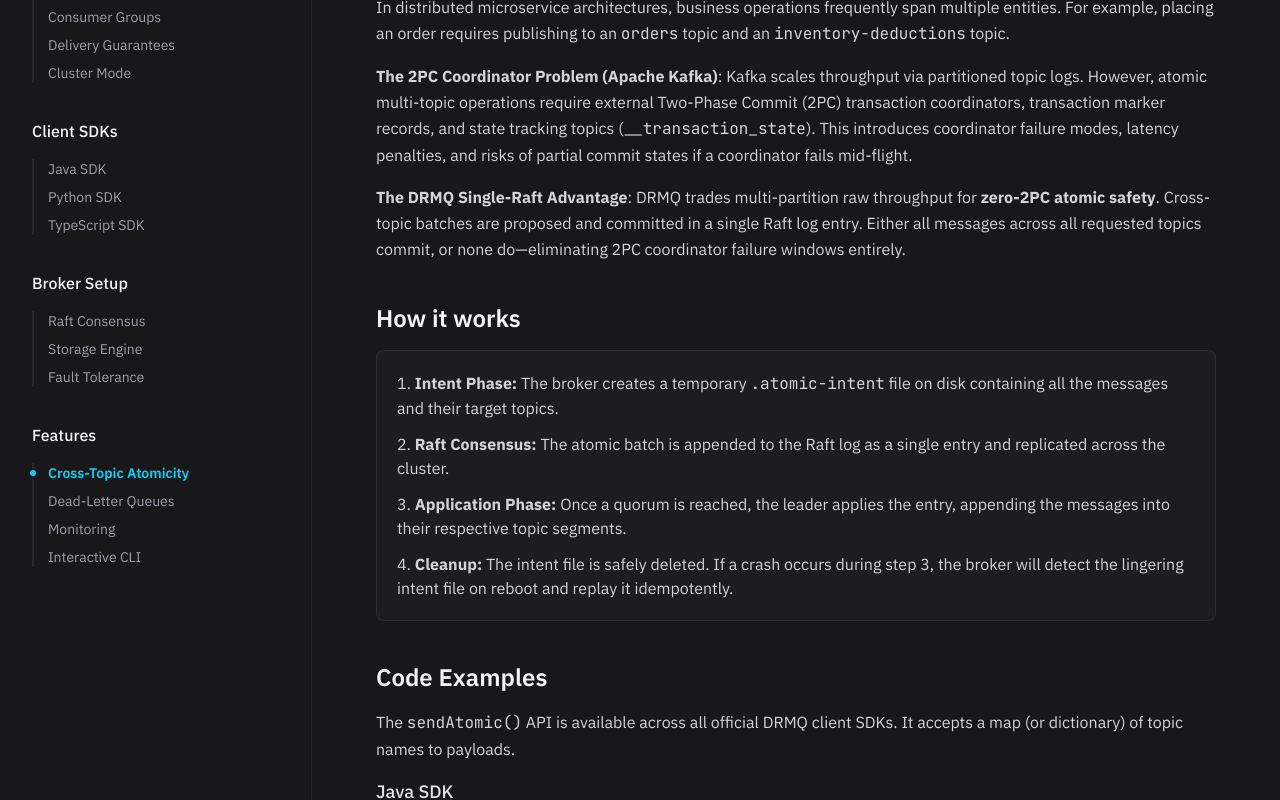
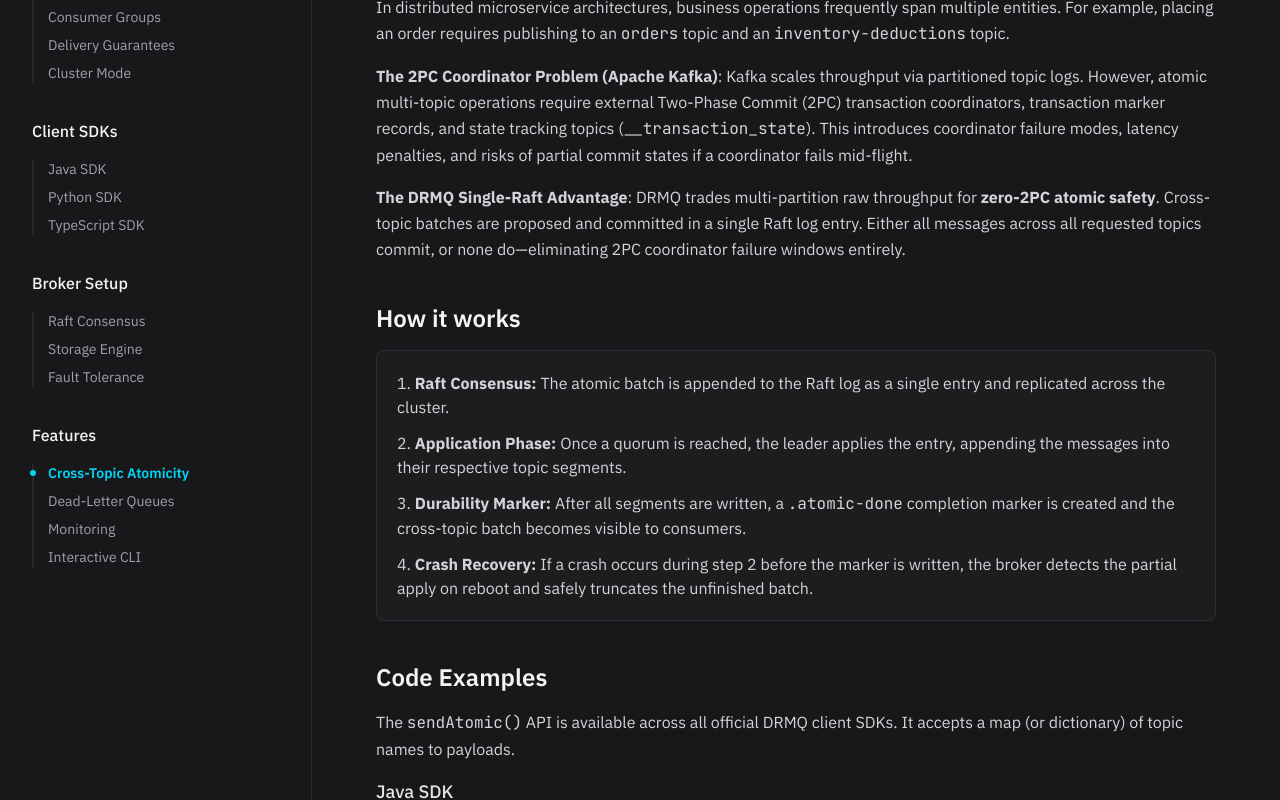
Before and after one commit to samuel025/Drmq-web, a React (Vite) app: page /#/docs/atomicity in a window 1280 px wide. Shown: the part 394-1194 px from the top of the page. Built offline with nearby package versions, Linux system fonts and the light colour scheme.

Commit message:
docs: replace atomic intent file mechanism with completion marker logic for cross-topic batches

```diff
--- a/src/pages/Architecture.tsx
+++ b/src/pages/Architecture.tsx
@@ -41,7 +41,7 @@
             separate binary-encoded file to persist Raft log entries. Consumer group offsets
             are also persisted inside the Raft log as CommitOffsetCommand entries, giving them
             the same durability guarantee as messages.
-            It also handles **Cross-Topic Atomic Batches** by staging writes into a `.atomic-intent` file to guarantee crash consistency across multiple topics.
+            It also handles **Cross-Topic Atomic Batches** by deferring consumer visibility until a `.atomic-done` completion marker is written, guaranteeing crash consistency and read isolation.
           </p>
         </div>
       </div>
@@ -55,7 +55,7 @@
           { step: '2', actor: 'Broker — not leader', bg: 'bg-[#1E293B]', border: 'border-slate-700/50', desc: 'If the receiving broker is a follower, it immediately responds NOT_LEADER:<addr>. The client SDK transparently redirects to the leader.' },
           { step: '3', actor: 'Leader — RaftNode', bg: 'bg-cyan-900/20', border: 'border-cyan-800/50', desc: 'Appends the entry (or the atomic multi-topic batch) to its local RaftLog, then fires parallel AppendEntries RPCs to all followers. The request is held open.' },
           { step: '4', actor: 'Followers — RaftNode', bg: 'bg-[#1E293B]', border: 'border-slate-700/50', desc: 'Each follower writes the entry to its local log and replies AppendEntriesResponse(success=true).' },
-          { step: '5', actor: 'Leader — Quorum reached', bg: 'bg-cyan-900/20', border: 'border-cyan-800/50', desc: 'Once a majority of nodes have acknowledged, the Leader advances its commitIndex. If atomic, it writes an intent file, applies the entry across all topics in the MessageStore, and cleans up the intent.' },
+          { step: '5', actor: 'Leader — Quorum reached', bg: 'bg-cyan-900/20', border: 'border-cyan-800/50', desc: 'Once a majority of nodes have acknowledged, the Leader advances its commitIndex. If atomic, it applies the entry across all topics, writes a completion marker, and finally makes the batch visible.' },
           { step: '6', actor: 'Client', bg: 'bg-emerald-900/20', border: 'border-emerald-800/50', desc: 'Receives ProduceResponse(success=true, offset=N). The message(s) are now durable and visible to consumers.' },
         ].map(({ step, actor, bg, border, desc }) => (
           <div key={step} className="flex gap-4 relative z-10 mb-4 group">
--- a/src/pages/CrossTopicAtomicity.tsx
+++ b/src/pages/CrossTopicAtomicity.tsx
@@ -26,10 +26,10 @@
       <h2 className="text-2xl font-semibold text-slate-100 mt-10 mb-4">How it works</h2>
       <div className="bg-slate-800/40 border border-slate-700/50 rounded-lg p-5 mb-8">
         <ol className="list-decimal list-inside text-slate-300 space-y-3">
-          <li><strong>Intent Phase:</strong> The broker creates a temporary <code>.atomic-intent</code> file on disk containing all the messages and their target topics.</li>
           <li><strong>Raft Consensus:</strong> The atomic batch is appended to the Raft log as a single entry and replicated across the cluster.</li>
           <li><strong>Application Phase:</strong> Once a quorum is reached, the leader applies the entry, appending the messages into their respective topic segments.</li>
-          <li><strong>Cleanup:</strong> The intent file is safely deleted. If a crash occurs during step 3, the broker will detect the lingering intent file on reboot and replay it idempotently.</li>
+          <li><strong>Durability Marker:</strong> After all segments are written, a <code>.atomic-done</code> completion marker is created and the cross-topic batch becomes visible to consumers.</li>
+          <li><strong>Crash Recovery:</strong> If a crash occurs during step 2 before the marker is written, the broker detects the partial apply on reboot and safely truncates the unfinished batch.</li>
         </ol>
       </div>
 
--- a/src/pages/ProducerAPI.tsx
+++ b/src/pages/ProducerAPI.tsx
@@ -91,7 +91,7 @@
 }`} />
 
       <h3 className="text-xl font-semibold text-slate-200 mt-6 mb-3">Producer Example 2 — Cross-Topic Atomic Transaction</h3>
-      <p className="text-slate-300 mb-4">DRMQ allows you to write to multiple topics atomically. The entire batch is committed to the Raft log as a single unit and recovered atomically via intent files.</p>
+      <p className="text-slate-300 mb-4">DRMQ allows you to write to multiple topics atomically. The entire batch is committed to the Raft log as a single unit and strictly isolated from consumers until marked durable.</p>
       <CodeBlock language="java" code={`try (DRMQProducer producer = new DRMQProducer("localhost:9092")) {
     producer.connect();
 
```
